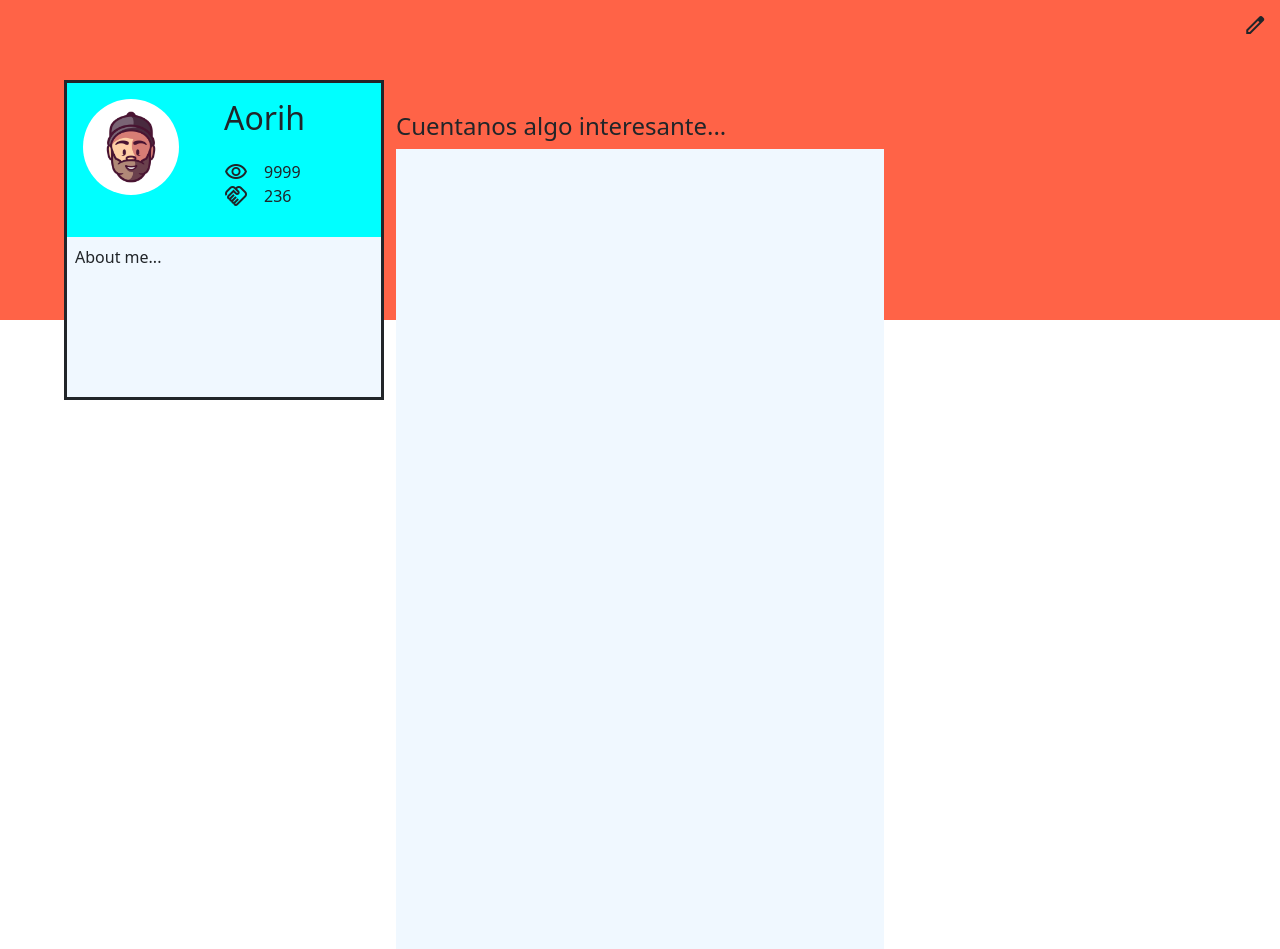
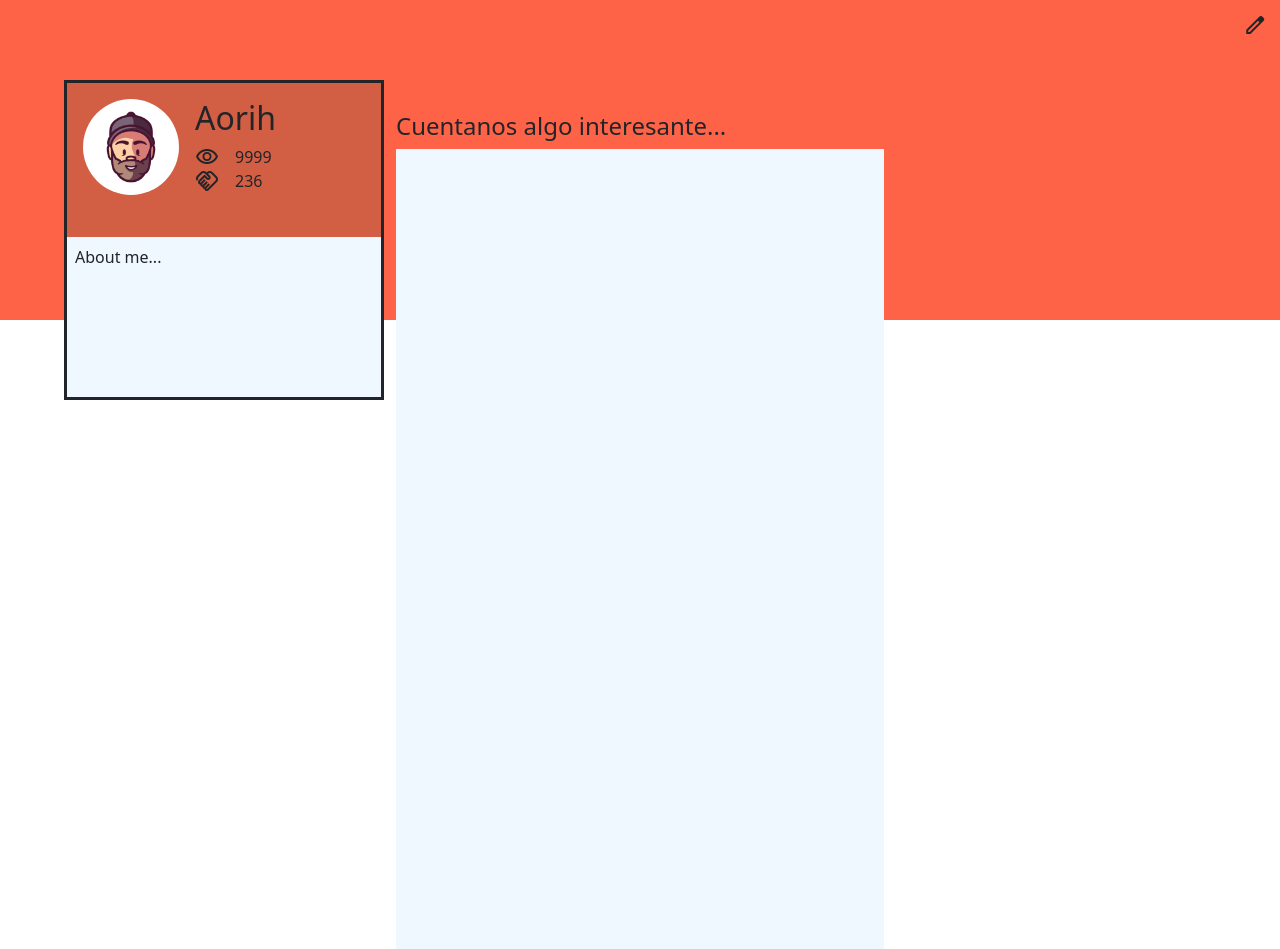
Before and after one commit to Aorih/feep, an Angular app: page /feed in a window 1280 px wide. Built offline with nearby package versions, Linux system fonts and the light colour scheme.

Commit message:
fix: Fixed counter on card component

```diff
--- a/package.json
+++ b/package.json
@@ -21,6 +21,7 @@
     "bcrypt": "^5.1.0",
     "bootstrap": "^5.2.2",
     "rxjs": "~7.5.0",
+    "sweetalert2": "^11.6.15",
     "tslib": "^2.3.0",
     "zone.js": "~0.11.4"
   },
--- a/src/app/feed/feed.component.css
+++ b/src/app/feed/feed.component.css
@@ -7,6 +7,7 @@ textarea{
     width: 100%;
     height: 20rem;
     background-color: tomato;
+    background-size: contain;
     z-index: -1;
 }
 
@@ -20,3 +21,7 @@ input[type="file"]{
     right: 1%;
     top: 4%;
 }
+
+.changeBannerButton:hover{
+    transform: scale(1.1)
+}
--- a/src/app/feed/profile-card/profile-card.component.css
+++ b/src/app/feed/profile-card/profile-card.component.css
@@ -12,19 +12,25 @@ p{
     left: 5%;
     height: 20rem;
     width: 20rem;
-    background-color: aqua;
+    background-color: rgba(210, 94, 68, 1);
     border-style: solid;
 }
 
 .profile{
     display: grid;
-    grid-template-columns: repeat(2, 1fr);
+    height: 5rem;
+    grid-template-columns: 1fr 2fr;
     grid-template-rows: 1;
+}
+
+.avatarIcon{
+    display: flex;
+    flex-direction: column;
 }
 
 .info{
     display: grid;
-    grid-template-rows: repeat(2,1fr);
+    grid-template-rows: 1fr 2fr;
 }
 
 .info .userName{
--- a/src/app/feed/profile-card/profile-card.component.html
+++ b/src/app/feed/profile-card/profile-card.component.html
@@ -3,8 +3,10 @@
 
 <div class="pCard">
     <div class="profile">
-        <!-- <span class="pic"></span> -->
-        <img class="pic"  src="../../../assets/avatar.webp" alt="">
+        <div class="avatarIcon">
+            <img class="pic"  src="../../../assets/avatar.webp" alt="">
+            <pre class="my-0" *ngIf="onEdit"> <span [ngClass]="isOverflow ? 'invalid' : null">{{currentLength}}</span>/{{MAX_CHAR}}</pre>
+        </div>
         <div class="info">
             <h3 class="userName">Aorih</h3>
             <div class="counters">
@@ -20,10 +22,8 @@
                     </span>
                     <p>236</p>
                 </div>
-
             </div>
         </div>
-        <pre class="my-0 mx-4" *ngIf="onEdit"> <span [ngClass]="isOverflow ? 'invalid' : null">{{currentLength}}</span>/200</pre>
     </div>
     <div class="description">
         <div class="description__text">
--- a/src/app/feed/profile-card/profile-card.component.ts
+++ b/src/app/feed/profile-card/profile-card.component.ts
@@ -1,4 +1,5 @@
 import { Component, ElementRef, OnInit, ViewChild } from '@angular/core';
+import Swal from 'sweetalert2';
 
 @Component({
   selector: 'app-profile-card',
@@ -8,6 +9,8 @@ import { Component, ElementRef, OnInit, ViewChild } from '@angular/core';
 export class ProfileCardComponent implements OnInit {
 
   @ViewChild('textArea') textArea!: ElementRef;
+  static MAX_CHAR: number = 160;
+
   onEdit: boolean = false;
   descriptionText: string | null = "About me...";
   invalidText: string = "";
@@ -17,12 +20,16 @@ export class ProfileCardComponent implements OnInit {
 
   constructor() { }
 
+  get MAX_CHAR(){
+    return ProfileCardComponent.MAX_CHAR;
+  }
+
   ngOnInit(): void {
   }
 
   checkLength(){
     this.currentLength = this.textArea.nativeElement.value.length;
-    this.isOverflow = this.currentLength > 200 ? true : false;
+    this.isOverflow = this.currentLength > this.MAX_CHAR ? true : false;
   }
 
   editDescription(){
@@ -33,6 +40,14 @@ export class ProfileCardComponent implements OnInit {
   }
 
   setDescription(){
+    if(this.isOverflow){
+      Swal.fire({
+        icon: 'error',
+        title: "We know you're so interesting but...",
+        text: `You must rewrite your description under to ${this.MAX_CHAR} characters to save it`
+      })
+      return;
+    }
     const txtArea = this.textArea.nativeElement;
     const text = txtArea.value !== "" ? txtArea.value : "About me..."
     this.descriptionText = text;
```
Also changed, not shown: 1 other file (tests, documents, lock files or other folders).
